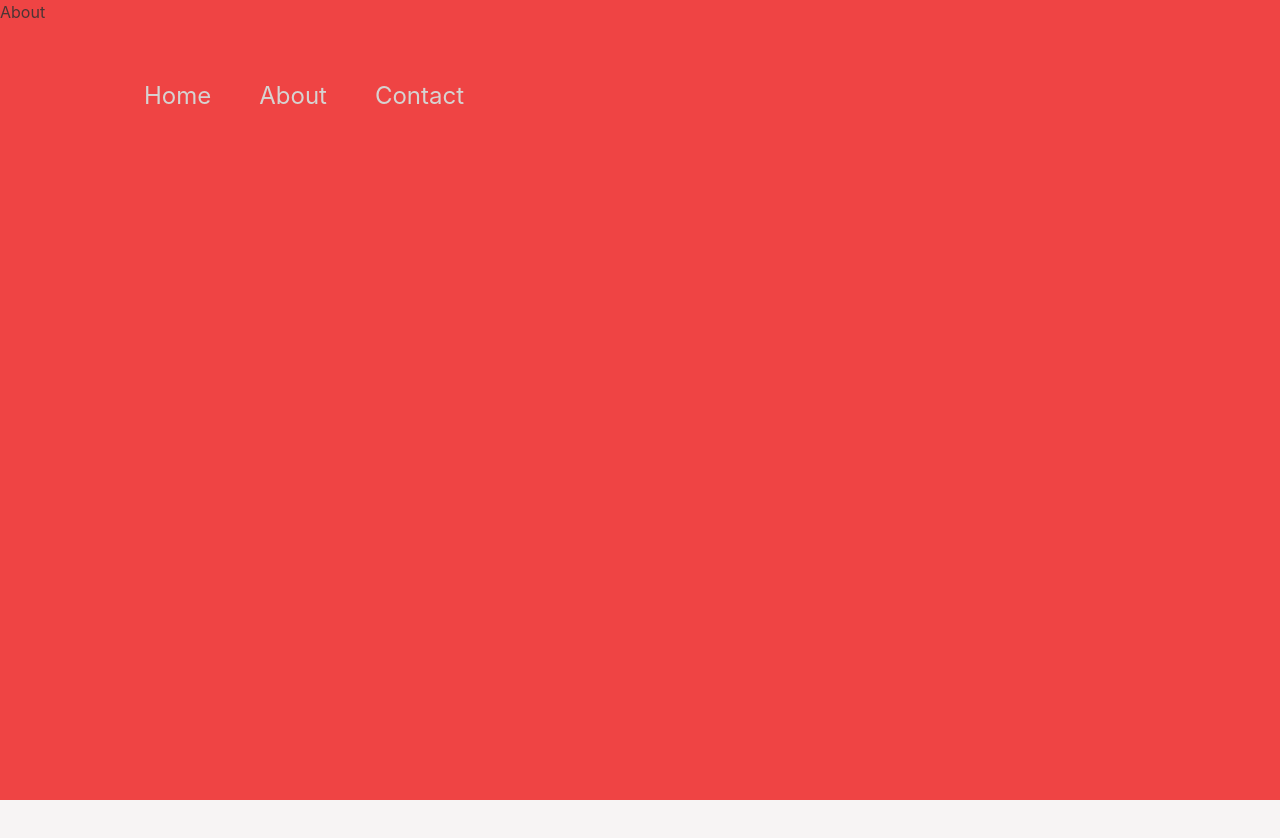
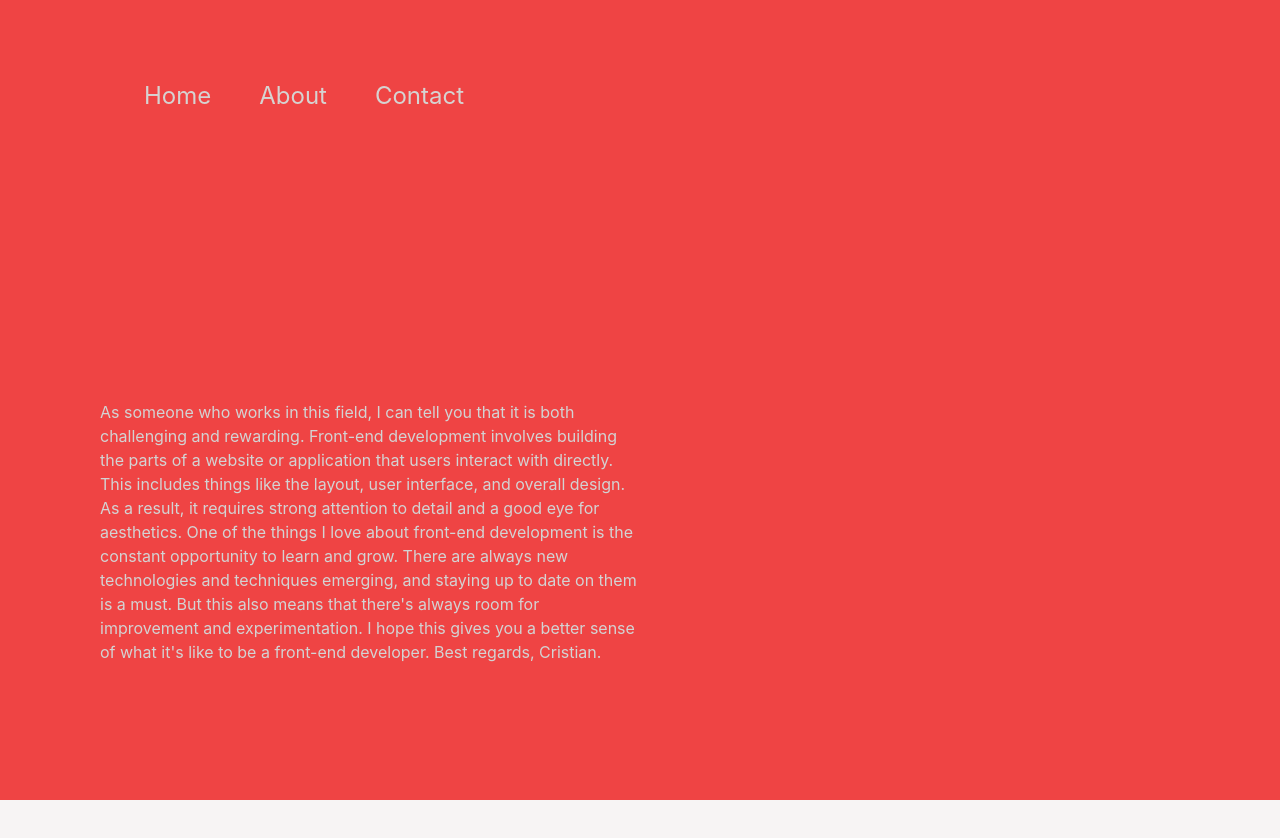
Before and after one commit to Cristian-Nass/cristian-nass-personal-web-site, a React (Vite) app: page /about in a window 1280 px wide. Shown: the top 838 px of the page. Before the commit the page ends 800 px from the top, so only its background shows below. Built offline with nearby package versions, Linux system fonts and the light colour scheme.

Commit message:
add about us

```diff
--- a/src/pages/About.tsx
+++ b/src/pages/About.tsx
@@ -2,7 +2,25 @@ import transition from '../transition';
 const About = () => {
   return (
     <div className="bg-red-500 bg-cover top-0 left-0 absolute h-full w-full">
-      About
+      <div
+        className="flex flex-row"
+        style={{padding: '400px 100px', color: 'lightgray'}}>
+        <div className="basis-1/2">
+          As someone who works in this field, I can tell you that it is both
+          challenging and rewarding. Front-end development involves building the
+          parts of a website or application that users interact with directly.
+          This includes things like the layout, user interface, and overall
+          design. As a result, it requires strong attention to detail and a good
+          eye for aesthetics. One of the things I love about front-end
+          development is the constant opportunity to learn and grow. There are
+          always new technologies and techniques emerging, and staying up to
+          date on them is a must. But this also means that there's always room
+          for improvement and experimentation. I hope this gives you a better
+          sense of what it's like to be a front-end developer. Best regards,
+          Cristian.
+        </div>
+        <div className="basis-1/2"></div>
+      </div>
     </div>
   );
 };
--- a/src/pages/Home.tsx
+++ b/src/pages/Home.tsx
@@ -2,6 +2,7 @@ import transition from '../transition';
 
 const Home = () => {
   return (
+    <>
       <div
         className={`bg-cover
       top-0 left-0
@@ -10,8 +11,10 @@ const Home = () => {
       w-full
       bg-[url('assets/images/cristian.jpg')]
       bg-right`}>
-      Home
+        Web App Developer
+        <div>Web App Developer</div>
       </div>
+    </>
   );
 };
 
```
Lines whose indentation alone changed are shown as unchanged.
